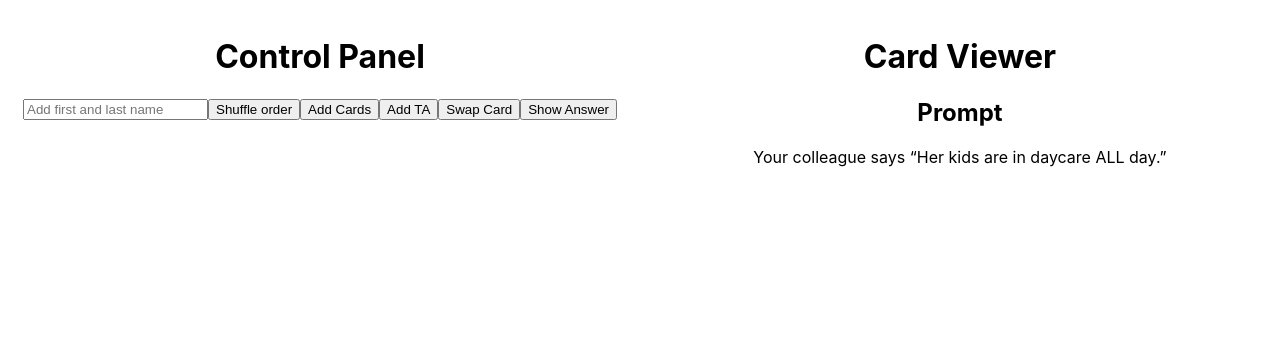
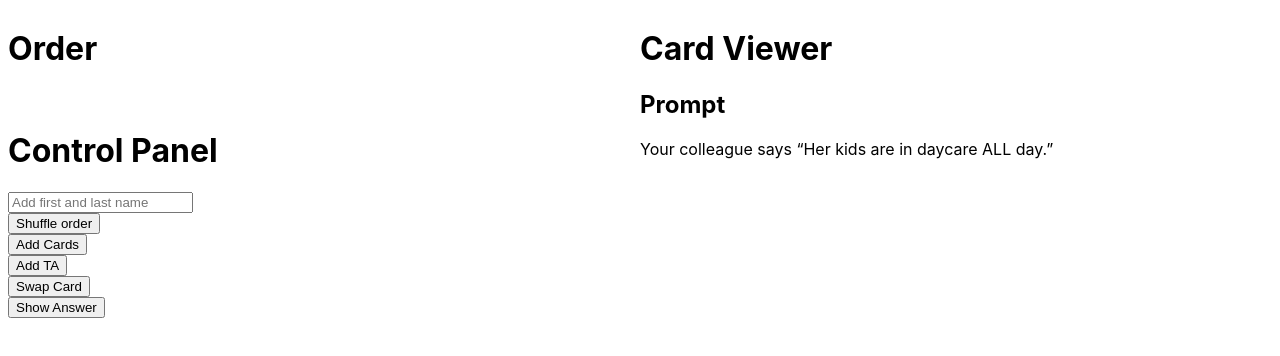
Before and after one commit to amanikiruga/ta-trainer, a React (Create React App) app: page / in a window 1280 px wide. Shown: the top 356 px of the page. Built offline with nearby package versions, Linux system fonts and the light colour scheme; the HTML template or start-up script is replaced by a standard one.

Commit message:
Added basic styling

```diff
--- a/src/AddPromptAnswerForm.tsx
+++ b/src/AddPromptAnswerForm.tsx
@@ -21,7 +21,10 @@ const AddNewCardForm = (props: AddNewCardFormProps) => {
 
     return ReactDOM.createPortal(
         <div>
-            <div className="non-modal-overlay" />
+            <div
+                className="non-modal-overlay"
+                onClick={props.onCloseModalBtn}
+            />
             <div className="modal">
                 <button
                     onClick={() => {
--- a/src/App.css
+++ b/src/App.css
@@ -1,4 +1,4 @@
-.App {
+/*.App {
   text-align: center;
 }
 
@@ -36,3 +36,4 @@
     transform: rotate(360deg);
   }
 }
+*/
--- a/src/App.tsx
+++ b/src/App.tsx
@@ -45,8 +45,13 @@ function App(): JSX.Element {
     };
     return (
         <div className="App">
-            <TAList className={""} TAEntries={TAEntries}></TAList>
             <div className="row">
+                <div className="row-item">
+                    {" "}
+                    <TAList
+                        className={"row-item"}
+                        TAEntries={TAEntries}
+                    ></TAList>
                     <AddNewCardForm
                         isOpen={isOpen}
                         currentCardsLength={cardList.length}
@@ -65,11 +70,15 @@ function App(): JSX.Element {
                         randomCardIndexGenerator={getRandomCardIndex}
                         onOpenModalBtn={() => setIsOpen(true)}
                     />
+                </div>
+
+                <div className="row-item">
                     <CardViewer
-                    className={"row-item"}
+                        className={""}
                         activeCardIndex={currentCardId}
                         isRevealAnswer={isRevealAnswer}
                     />
+                </div>
             </div>
         </div>
     );
--- a/src/components/ControlPanel.tsx
+++ b/src/components/ControlPanel.tsx
@@ -16,19 +16,27 @@ export const ControlPanel = (props: ControlPanelProps): JSX.Element => {
 
     return (
         <div className={props.className}>
+            <div id="control-panel">
                 <h1>Control Panel </h1>
 
                 <input
                     id="addTABox"
                     value={addTAInputBox}
                     onInput={(ev) =>
-                    setAddTAInputBox((ev.target as HTMLTextAreaElement).value)
+                        setAddTAInputBox(
+                            (ev.target as HTMLTextAreaElement).value
+                        )
                     }
                     placeholder="Add first and last name"
                 ></input>
                 <button onClick={props.shuffleTAEntries}>Shuffle order</button>
                 <button onClick={props.onOpenModalBtn}>Add Cards</button>
-            <button onClick={() => props.addTAEntry(addTAInputBox)}>
+                <button
+                    onClick={() => {
+                        props.addTAEntry(addTAInputBox);
+                        setAddTAInputBox("");
+                    }}
+                >
                     Add TA
                 </button>
                 <button
@@ -39,10 +47,13 @@ export const ControlPanel = (props: ControlPanelProps): JSX.Element => {
                     Swap Card
                 </button>
                 <button
-                onClick={() => props.answerBtnOnClick(!props.isRevealAnswer)}
+                    onClick={() =>
+                        props.answerBtnOnClick(!props.isRevealAnswer)
+                    }
                 >
                     Show Answer
                 </button>
             </div>
+        </div>
     );
 };
--- a/src/components/TAList.tsx
+++ b/src/components/TAList.tsx
@@ -11,5 +11,10 @@ export const TAList = (props: TAListProps): JSX.Element => {
             })}
         </ol>
     );
-    return <div className={props.className}>{TAEntriesToShow}</div>;
+    return (
+        <div className={props.className} id="ta-list">
+            <h1> Order </h1>
+            {TAEntriesToShow}
+        </div>
+    );
 };
--- a/src/index.css
+++ b/src/index.css
@@ -1,5 +1,4 @@
 body {
-    margin: 0;
     font-family: -apple-system, BlinkMacSystemFont, "Segoe UI", "Roboto",
         "Oxygen", "Ubuntu", "Cantarell", "Fira Sans", "Droid Sans",
         "Helvetica Neue", sans-serif;
@@ -14,9 +13,10 @@ code {
 
 .row {
     display: flex;
+    flex-wrap: wrap;
 }
 .row-item {
-    flex: 1 1 0;
+    flex: 1 1 50%;
 }
 
 .modal {
@@ -42,3 +42,16 @@ code {
     background-color: rgba(0, 0, 0, 0.7);
     z-index: 1000;
 }
+
+#control-panel {
+    display: flex;
+    flex-direction: column;
+    align-items: flex-start;
+    justify-content: space-around;
+    padding-top: 20px;
+    padding-bottom: 20px;
+}
+
+#ta-list {
+    display: inline-block;
+}
```
Lines whose indentation alone changed are shown as unchanged.
